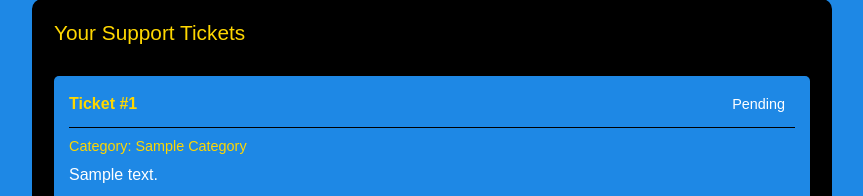
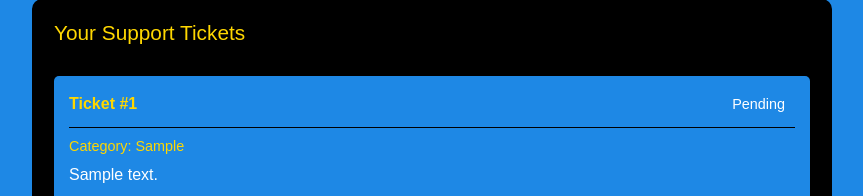
Before and after one commit to tcs91/demo, a Flask app: template templates/support.html in a window 1280 px wide. Shown: the part 754-950 px from the top of the page, without its empty margins (208-1071 px from the left). Run offline with Flask 3, Linux system fonts and the light colour scheme; the template is opened without the code that fills it: most values are stand-ins (such as "Sample title", 1, 10 or a date in 2020); parts of the project's set-up code (start-up, migrations or seed data) failed here and were passed over.

Commit message:
Update support.html

```diff
--- a/templates/support.html
+++ b/templates/support.html
@@ -267,7 +267,7 @@
                                 </div>
                             </div>
                             <div class="ticket-category">
-                                Category: {{ ticket.category|title }}
+                                Category: {{ ticket.query_type|title }}
                             </div>
                             <div class="ticket-message">
                                 {{ ticket.message }}
```
